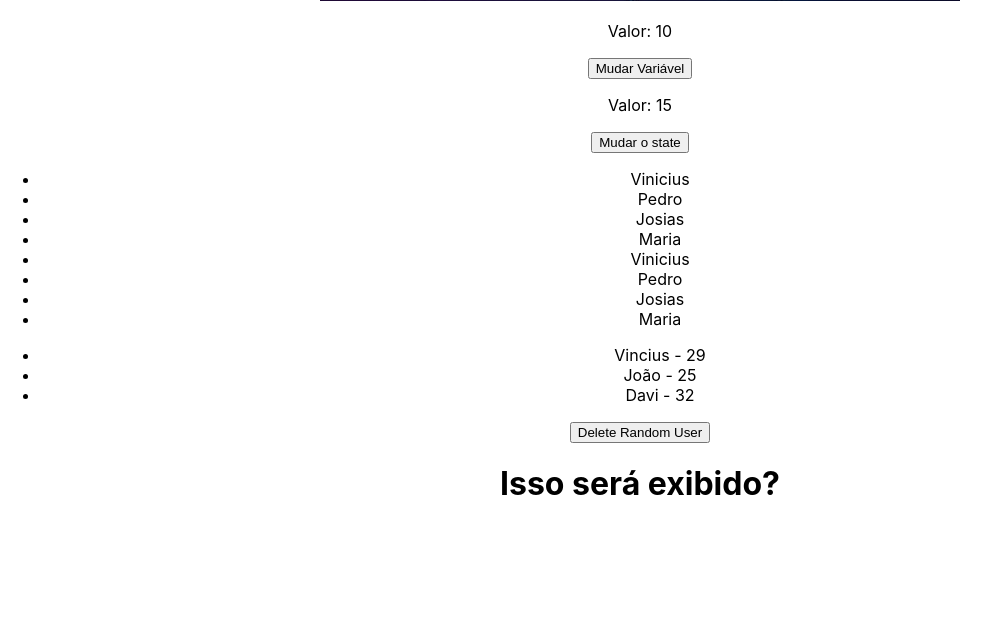
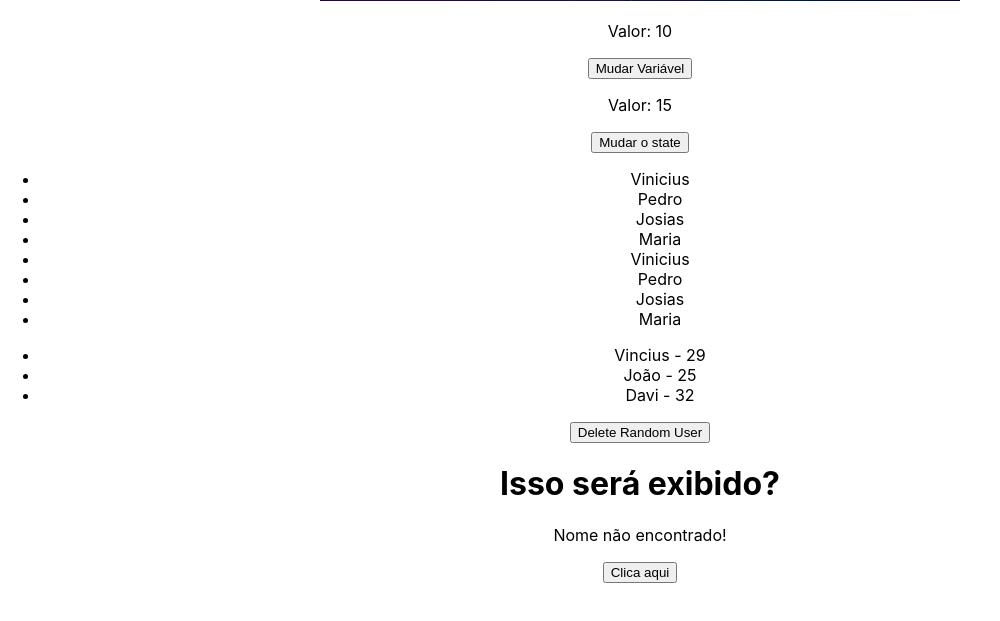
Before and after one commit to viniciuslemos93/curso-react, a React (Create React App) app in the folder 3_AVANCANDO-NOS-FUNDAMENTOS/secao3-avancando-no-react/: page / in a window 1280 px wide. Shown: the part 939-1560 px from the top of the page, without its empty margins (0-1000 px from the left). Built offline with nearby package versions, Linux system fonts and the light colour scheme.

Commit message:
feat: utilizando props

```diff
--- a/3_AVANCANDO-NOS-FUNDAMENTOS/secao3-avancando-no-react/src/components/ConditionalRender.js
+++ b/3_AVANCANDO-NOS-FUNDAMENTOS/secao3-avancando-no-react/src/components/ConditionalRender.js
@@ -2,12 +2,26 @@ import { useState } from "react"
 
 const ConditionalRender = () => {
   const [x] = useState(false)
+
+  const [name, setName] = useState("Vinicius")
 
   return (
   <div>
     {/*Condicional simples para checar se o valor é verdadeiro ou falso, e imprime ou não. */}
     <h1>Isso será exibido?</h1>
     {x && <p>Se x for true, sim!</p>}
+    {/*Condicional | IF ternário*/}
+    {name === "João" ? (
+      <div>
+        <p>O nome é João!</p>
+      </div>
+    ) : (
+      <div>
+        <p>Nome não encontrado!</p>
+      </div>
+    )}
+    {/*Botão setando o nome para João*/}
+    <button onClick={() => setName("João") }>Clica aqui</button>
   </div>
   )
 }
```
